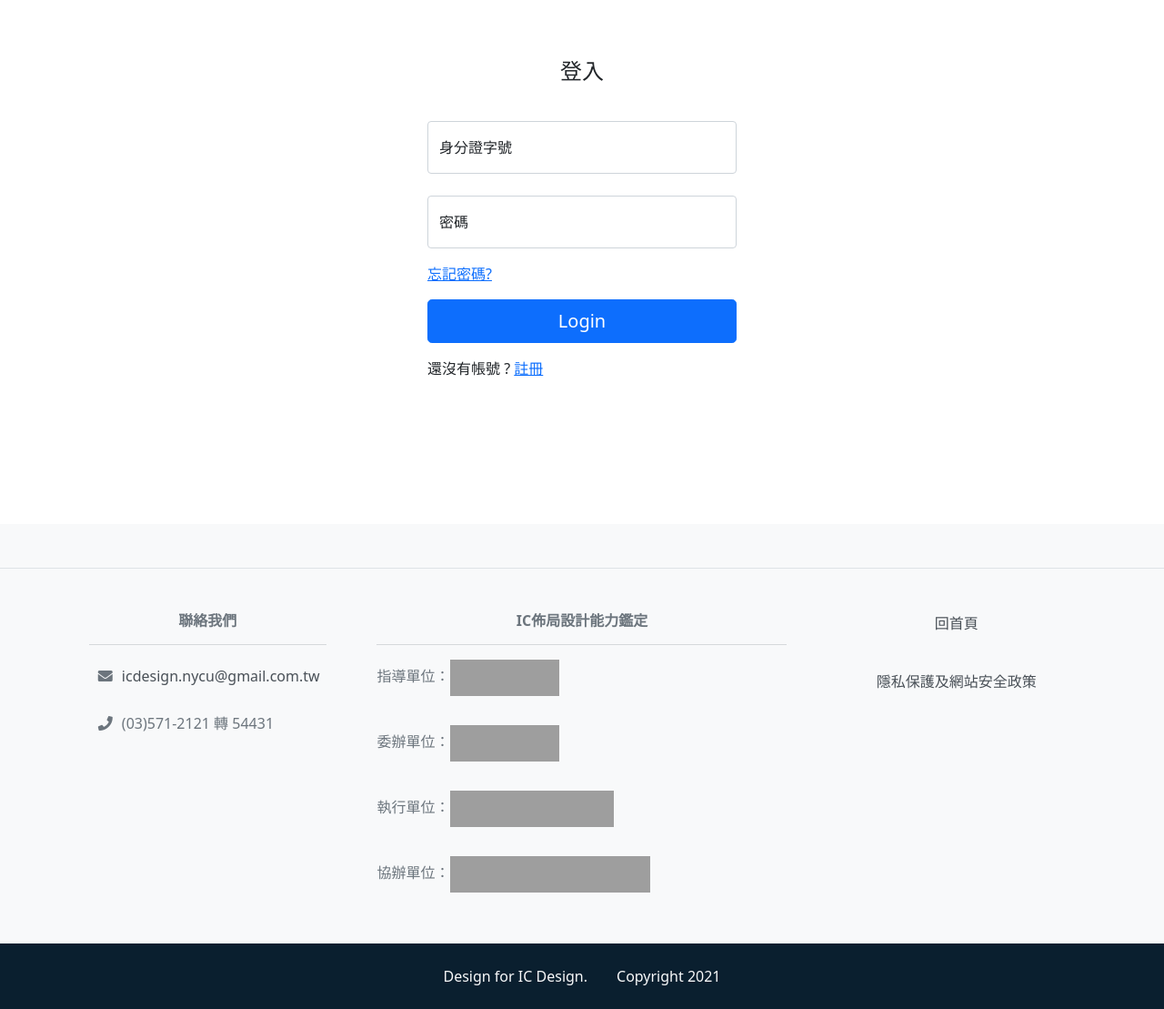
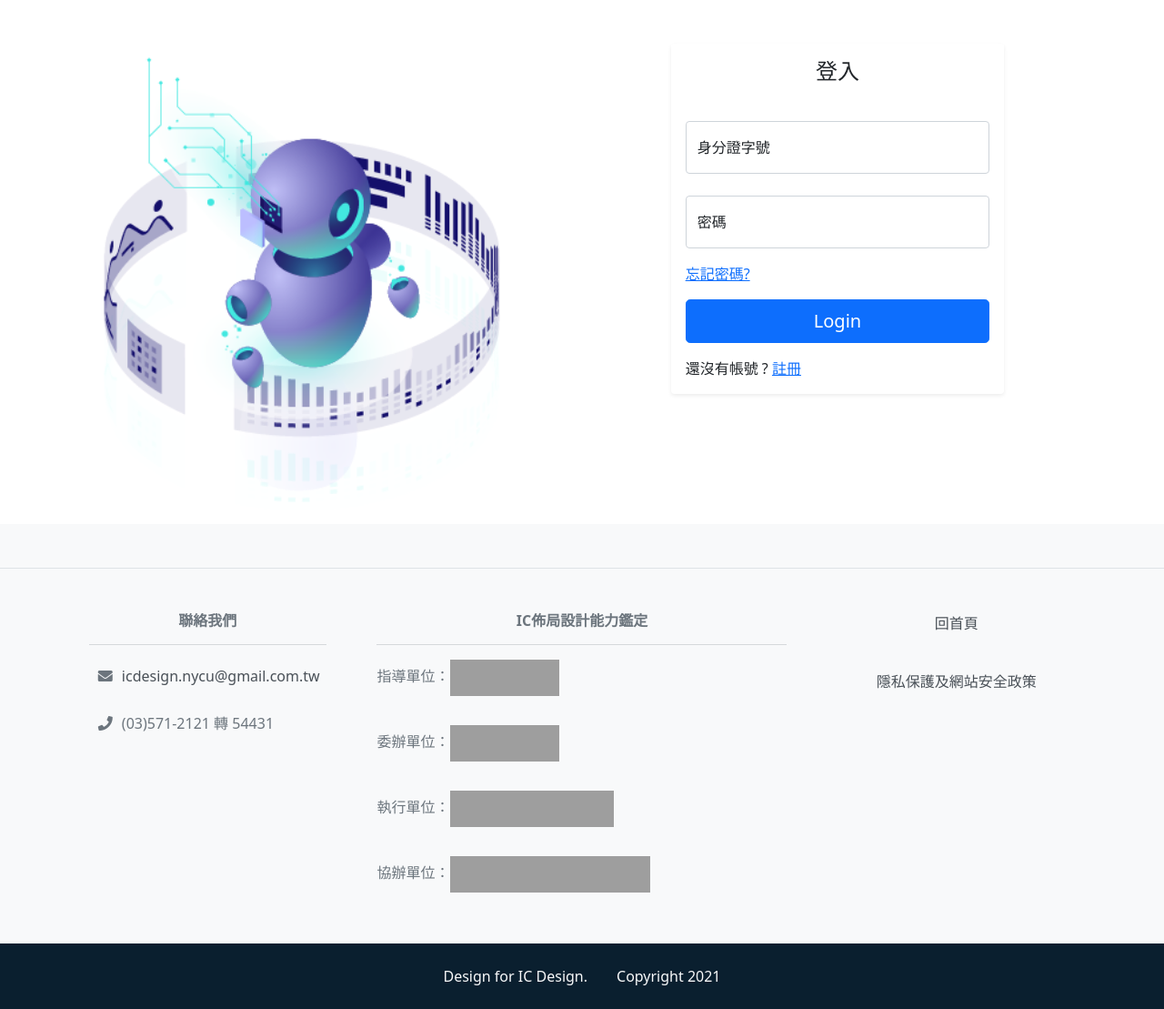
Before and after one commit to KenLu0929/icdesign, a Django app: page /forgetpassword in a window 1280 px wide. Shown: the part 72-1181 px from the top of the page at 91% size. Run offline with Django 3.2, Linux system fonts and the light colour scheme; some libraries are stand-ins or nearby versions; grey boxes are pictures that could not be loaded.

Commit message:
Login UI change

```diff
--- a/pages/templates/pages/login.html
+++ b/pages/templates/pages/login.html
@@ -1,12 +1,17 @@
 {% extends "pages/base.html" %}
+{% load static %}
 {% block title %}登入{% endblock %}
 {% block content %}
 
 <body class="d-flex flex-column h-100">
 {% include "pages/header.html" %}
 <div class="container mt-5" style="min-height: 66vh;">
-    <div class="col-12 col-md-4 offset-md-4">
-        <div class="card border-0">
+    <div class="row g-2">
+        <div class="col-12 col-md-6">
+             <img id="post" src="{% static 'images/login-01.png' %}" style="max-width:100%; height:100%; width: 500px;" >
+        </div>
+          <div class="col-12 col-md-4 offset-md-1 ">
+                <div class="card border-0 shadow-sm">
                     <div class="card-header border-0 bg-white text-center py-3">
                         <h4>登入</h4>
                     </div>
@@ -38,6 +43,9 @@
                     </div>
                 </div>
             </div>
+    </div>
+
+
     <!-- Modal -->
     <div class="modal fade show" id="exampleModalCenter" tabindex="-1" aria-labelledby="exampleModalCenterTitle">
         <div class="modal-dialog modal-dialog-centered">
```
Also changed, not shown: pages/templates/static/images/login-01.png (added). Lines whose indentation alone changed are shown as unchanged.
